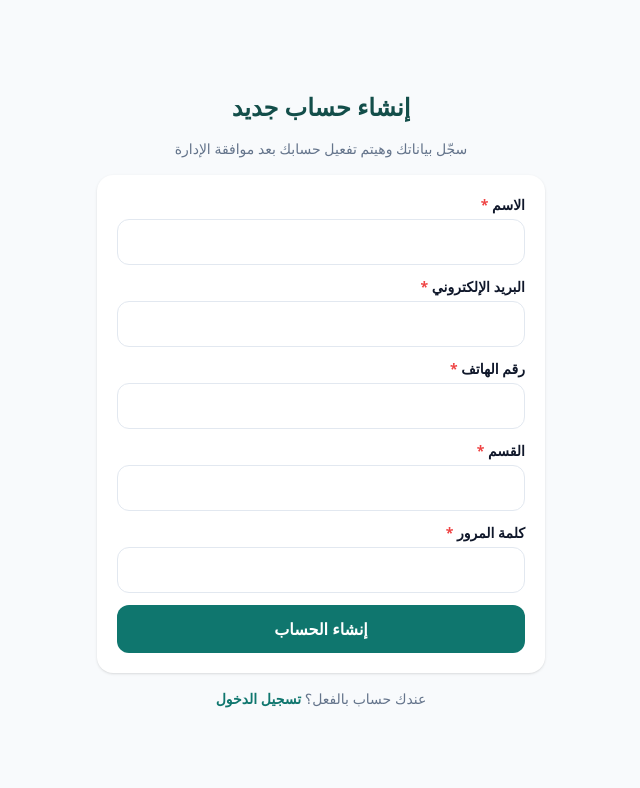
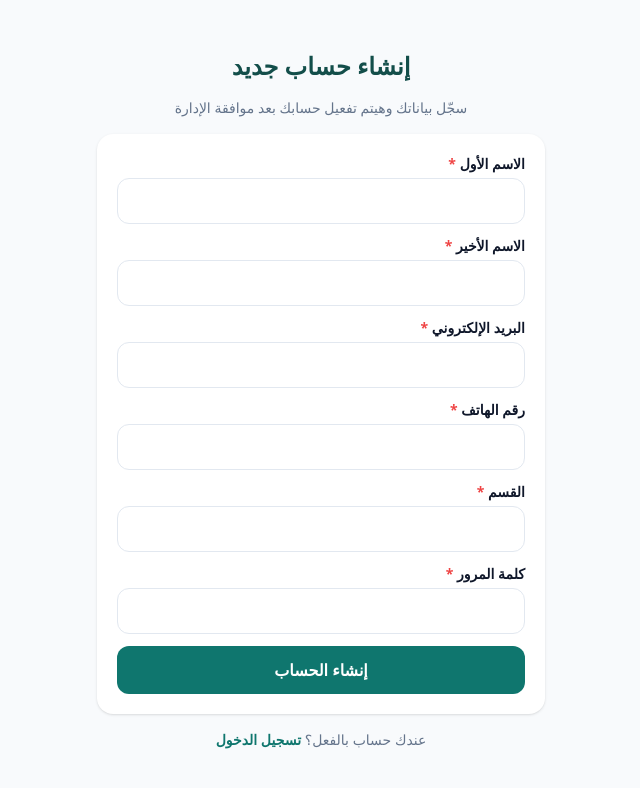
Before and after one commit to Kfn-hospital/Kfn, a Next.js app: page /signup in a window 1280 px wide. Shown: the top 788 px of the page, without its empty margins (420-1060 px from the left). Built offline with nearby package versions, Linux system fonts and the light colour scheme; no server answers; the database is empty.

Commit message:
تحسين: خانتين منفصلتين للاسم الأول والأخير في إنشاء الحساب

```diff
--- a/src/app/signup/page.tsx
+++ b/src/app/signup/page.tsx
@@ -12,7 +12,7 @@ export default function SignupPage() {
   const { t } = useLanguage();
   const router = useRouter();
 
-  const [form, setForm] = useState({ name: '', email: '', phone: '', department: '', password: '' });
+  const [form, setForm] = useState({ firstName: '', lastName: '', email: '', phone: '', department: '', password: '' });
   const [saving, setSaving] = useState(false);
   const [alert, setAlert] = useState<{ type: 'success' | 'error'; message: string } | null>(null);
 
@@ -25,7 +25,13 @@ export default function SignupPage() {
       const res = await fetch('/api/auth/signup', {
         method: 'POST',
         headers: { 'Content-Type': 'application/json' },
-        body: JSON.stringify(form),
+        body: JSON.stringify({
+          name: `${form.firstName.trim()} ${form.lastName.trim()}`.trim(),
+          email: form.email,
+          phone: form.phone,
+          department: form.department,
+          password: form.password,
+        }),
       });
       const json = await res.json();
 
@@ -53,10 +59,17 @@ export default function SignupPage() {
         <Card>
           <form onSubmit={submit} className="space-y-3">
             <FormField
-              label={t('name')}
+              label={t('signupFirstName')}
               type="text"
-              value={form.name}
-              onChange={(v: string) => setForm((f) => ({ ...f, name: v }))}
+              value={form.firstName}
+              onChange={(v: string) => setForm((f) => ({ ...f, firstName: v }))}
+              required
+            />
+            <FormField
+              label={t('signupLastName')}
+              type="text"
+              value={form.lastName}
+              onChange={(v: string) => setForm((f) => ({ ...f, lastName: v }))}
               required
             />
             <FormField
--- a/src/lib/i18n/translations.ts
+++ b/src/lib/i18n/translations.ts
@@ -118,6 +118,8 @@ export const translations = {
   signupTitle: 'إنشاء حساب جديد',
   signupSubtitle: 'سجّل بياناتك وهيتم تفعيل حسابك بعد موافقة الإدارة',
   signupPhone: 'رقم الهاتف',
+  signupFirstName: 'الاسم الأول',
+  signupLastName: 'الاسم الأخير',
   signupSubmit: 'إنشاء الحساب',
   signupSuccess: 'تم إنشاء حسابك بنجاح، بانتظار موافقة الإدارة',
   signupHasAccount: 'عندك حساب بالفعل؟',
@@ -428,6 +430,8 @@ userCreated: 'تم إنشاء المستخدم بنجاح',
   signupTitle: 'Create New Account',
   signupSubtitle: 'Register your details — your account will be activated after admin approval',
   signupPhone: 'Phone Number',
+  signupFirstName: 'First Name',
+  signupLastName: 'Last Name',
   signupSubmit: 'Create Account',
   signupSuccess: 'Account created successfully, pending admin approval',
   signupHasAccount: 'Already have an account?',
```
